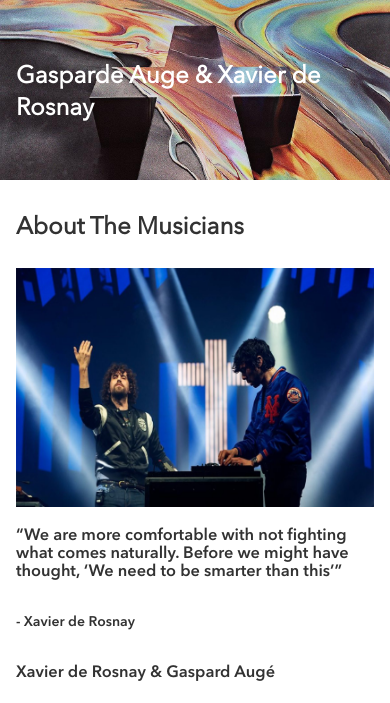
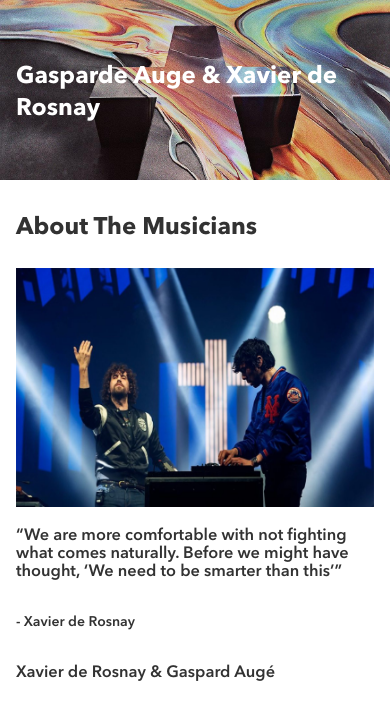
Before and after one commit to Anastasia-Chuvakova/Bandsite, a plain HTML site: page sprint-three/index.html in a window 390 px wide. Shown: the part 94-797 px from the top of the page. Drawn offline with nearby package versions, Linux system fonts and the light colour scheme; no server answers.

Commit message:
updates for fonts

```diff
--- a/sprint-three/scripts/buildShowsPage.js/bio.js
+++ b/sprint-three/scripts/buildShowsPage.js/bio.js
@@ -26,6 +26,7 @@ function comments(data) {
 
   let commentHeader = document.createElement("div");
   commentHeader.classList.add("comments__title");
+  commentHeader.textContent = "Join the Conversation";
   commentsSection.appendChild(commentHeader);
 
   let title = data[0].title;
--- a/sprint-three/styles/partials/_comments.scss
+++ b/sprint-three/styles/partials/_comments.scss
@@ -11,7 +11,7 @@
     margin: 0 24px 0 24px;
   }
   @include desktop-breakpoint {
-    margin: 0 130px 0 130px;
+    margin: 0 180px 0 180px;
   }
 }
 .comments__title {
@@ -20,10 +20,12 @@
   color: $black;
   width: auto;
   margin-bottom: 40px;
-
+  @include mobile-header;
   @include tablet-breakpoint {
-    @include tabdesk-small-header;
+    @include tabdesk-header;
     margin: 0;
+    @include desktop-breakpoint {
+    }
   }
 }
 
--- a/sprint-three/styles/partials/_gallery.scss
+++ b/sprint-three/styles/partials/_gallery.scss
@@ -14,7 +14,7 @@
     margin: 0 12px 24px 12px;
   }
   @include desktop-breakpoint {
-    padding: 0 130px 0 138px;
+    padding: 0 180px 48px 180px;
   }
 }
 .gallery-title {
--- a/sprint-three/styles/partials/_header.scss
+++ b/sprint-three/styles/partials/_header.scss
@@ -52,7 +52,9 @@ img {
       justify-content: center;
       margin: 16px 16px 0 16px;
       color: $mercury;
-      @include mobile-header;
+      font-size: 24px;
+      line-height: 32px;
+      font-family: "Avenir Next Regular";
       @include tablet-breakpoint {
         margin: 40px 0 40px 24px;
         @include tabdesk-logo;
--- a/sprint-three/styles/partials/_mixins.scss
+++ b/sprint-three/styles/partials/_mixins.scss
@@ -28,7 +28,7 @@
 @mixin mobile-header {
   font-size: 24px;
   line-height: 32px;
-  font-family: "Avenir Next Regular";
+  font-family: "Avenir Next Bold";
 }
 
 @mixin mobile-subheader {
```
Also changed, not shown: sprint-three/index.html (line endings or trailing spaces), sprint-three/styles/main.css, 1 other file.
